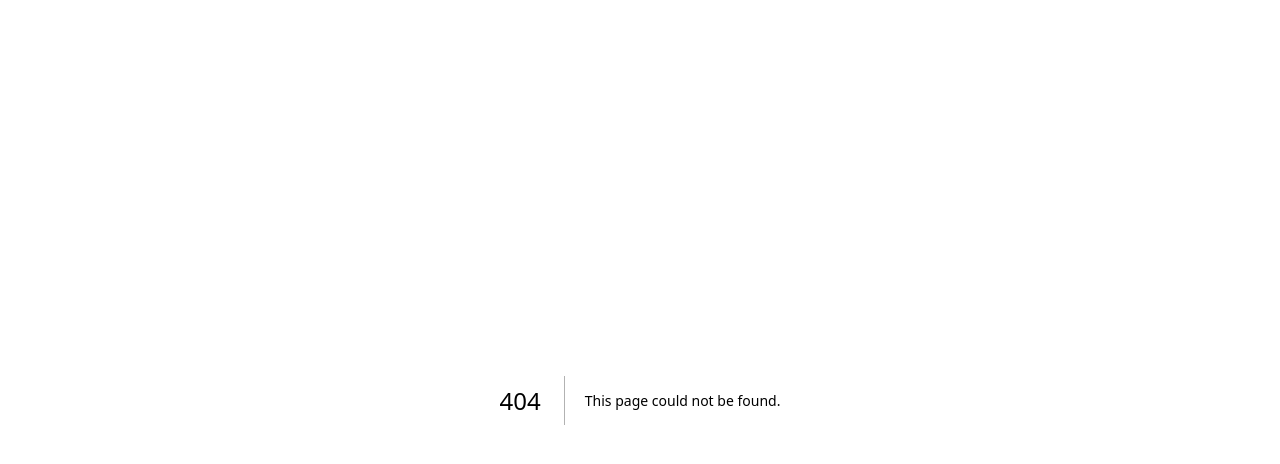
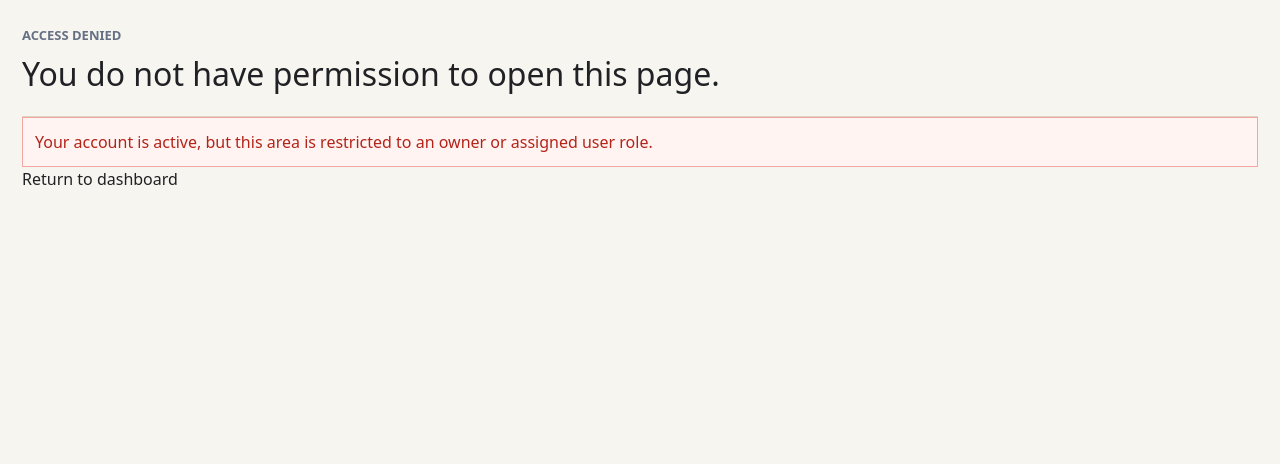
Before and after one commit to sfchong72/expenses-tracker-bankrecon, a Next.js app: page /access-denied in a window 1280 px wide. Before the commit this address had no page. Shown: the top 464 px of the page. Built offline with nearby package versions, Linux system fonts and the light colour scheme.

Commit message:
Add access denied page

```diff
--- /dev/null
+++ b/app/access-denied/page.tsx
@@ -0,0 +1,20 @@
+import Link from "next/link";
+
+export default function AccessDeniedPage() {
+  return (
+    <main>
+      <header>
+        <div>
+          <span>Access denied</span>
+          <h1>You do not have permission to open this page.</h1>
+        </div>
+      </header>
+      <section className="notice error">
+        <p>Your account is active, but this area is restricted to an owner or assigned user role.</p>
+      </section>
+      <p>
+        <Link href="/">Return to dashboard</Link>
+      </p>
+    </main>
+  );
+}
```
